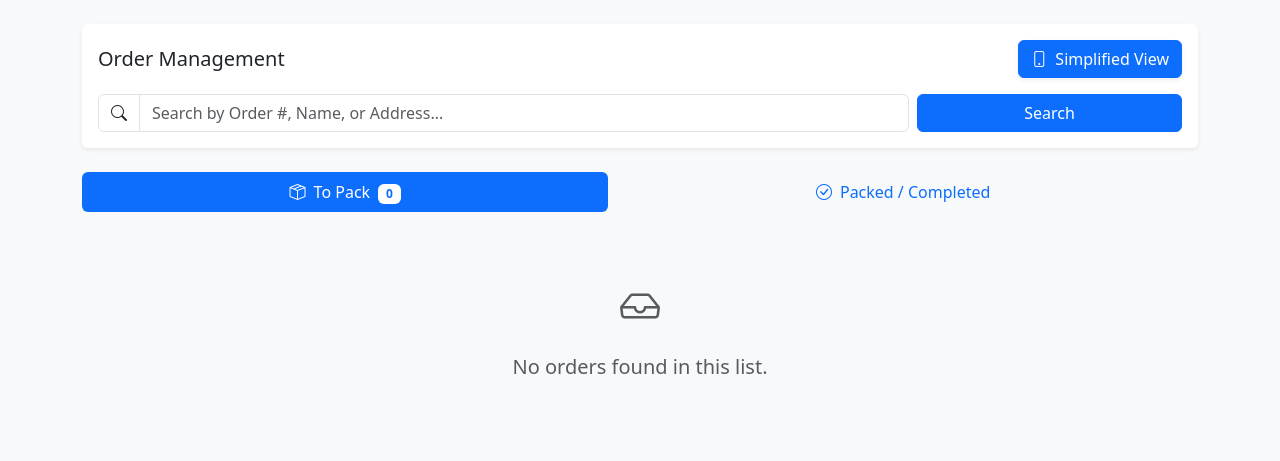
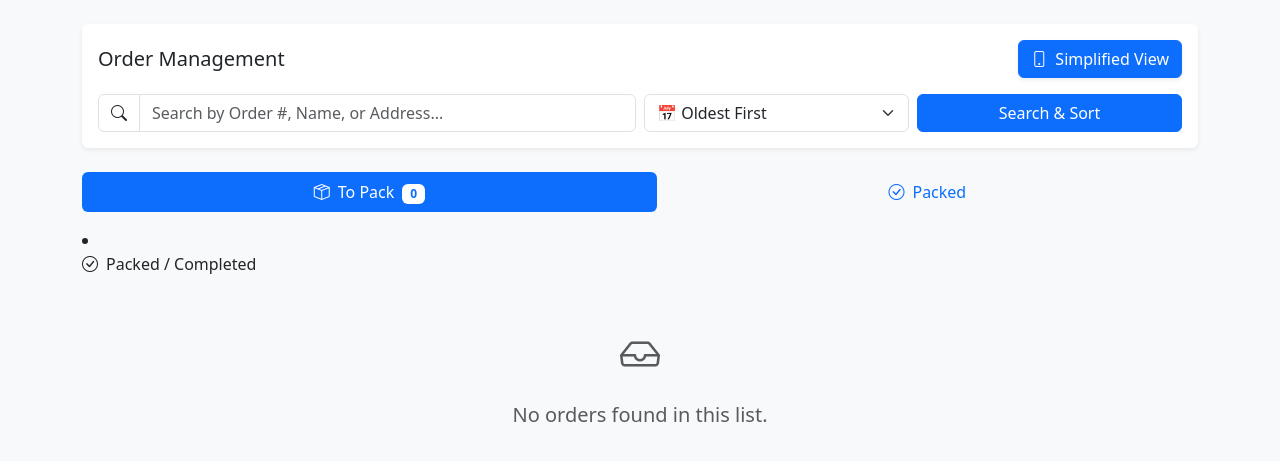
Before and after one commit to DanielPicciau/WebApp, a Django app: page / in a window 1280 px wide. Shown: the part 56-517 px from the top of the page. Run offline with Django 5.2, Linux system fonts and the light colour scheme; the visitor is signed in with stand-in values (Sample User, id 1); data that the repository does not hold is empty.

Commit message:
Add sorting functionality to Order List

```diff
--- a/orders/templates/orders/order_list.html
+++ b/orders/templates/orders/order_list.html
@@ -12,31 +12,43 @@
             </div>
 
             <form method="get" action="" class="row g-2">
-                <div class="col-md-9 col-sm-8">
+                <div class="col-md-6 col-sm-12">
                     <div class="input-group">
                         <span class="input-group-text bg-white"><i class="bi bi-search"></i></span>
                         <input type="text" name="q" class="form-control" value="{{ search_query }}" placeholder="Search by Order #, Name, or Address...">
                     </div>
                 </div>
-                <div class="col-md-3 col-sm-4 d-grid gap-2">
+                <div class="col-md-3 col-sm-6">
+                    <select name="sort" class="form-select" onchange="this.form.submit()">
+                        <option value="oldest" {% if sort_option == 'oldest' %}selected{% endif %}>📅 Oldest First</option>
+                        <option value="newest" {% if sort_option == 'newest' %}selected{% endif %}>📅 Newest First</option>
+                        <option value="value_high" {% if sort_option == 'value_high' %}selected{% endif %}>💰 Value: High to Low</option>
+                        <option value="value_low" {% if sort_option == 'value_low' %}selected{% endif %}>💰 Value: Low to High</option>
+                    </select>
+                </div>
+                <div class="col-md-3 col-sm-6 d-grid gap-2">
                     <input type="hidden" name="status" value="{{ filter_status }}">
-                    <button type="submit" class="btn btn-primary">Search</button>
-                    {% if search_query %}
-                        <a href="?status={{ filter_status }}" class="btn btn-outline-secondary">Clear</a>
-                    {% endif %}
+                    <button type="submit" class="btn btn-primary">Search & Sort</button>
                 </div>
             </form>
         </div>
     </div>
 
-    <!-- Tabs Navigation -->
+    <!-- Sort Tabs Integration (Preserves sort order) -->
     <ul class="nav nav-pills nav-fill mb-3">
         <li class="nav-item">
-            <a class="nav-link {% if filter_status == 'unpacked' %}active{% endif %}" href="?status=unpacked{% if search_query %}&q={{ search_query }}{% endif %}">
+            <a class="nav-link {% if filter_status == 'unpacked' %}active{% endif %}" href="?status=unpacked&sort={{ sort_option }}{% if search_query %}&q={{ search_query }}{% endif %}">
                 <i class="bi bi-box-seam me-2"></i>To Pack
                 {% if filter_status == 'unpacked' %} <span class="badge bg-white text-primary ms-1">{{ orders.count }}</span>{% endif %}
             </a>
         </li>
+        <li class="nav-item">
+            <a class="nav-link {% if filter_status == 'packed' %}active{% endif %}" href="?status=packed&sort={{ sort_option }}{% if search_query %}&q={{ search_query }}{% endif %}">
+                <i class="bi bi-check-circle me-2"></i>Packed
+                {% if filter_status == 'packed' %} <span class="badge bg-white text-primary ms-1">{{ orders.count }}</span>{% endif %}
+            </a>
+        </li>
+    </ul>
         <li class="nav-item">
             <a class="nav-link {% if filter_status == 'packed' %}active{% endif %}" href="?status=packed{% if search_query %}&q={{ search_query }}{% endif %}">
                 <i class="bi bi-check-circle me-2"></i>Packed / Completed
--- a/orders/views.py
+++ b/orders/views.py
@@ -57,12 +57,12 @@ def dashboard(request):
 def order_list(request):
     filter_status = request.GET.get('status', 'unpacked')
     search_query = request.GET.get('q', '')
+    sort_option = request.GET.get('sort', 'oldest')
 
     if filter_status == 'packed':
-        orders = Order.objects.filter(is_packed=True).order_by('created_at')
+        orders = Order.objects.filter(is_packed=True)
     else:
-        orders = Order.objects.filter(is_packed=False).order_by('created_at')
-
+        orders = Order.objects.filter(is_packed=False)
 
     if search_query:
         orders = orders.filter(
@@ -71,10 +71,21 @@ def order_list(request):
             Q(shipping_address__icontains=search_query)
         )
 
+    # Apply Sorting
+    if sort_option == 'newest':
+        orders = orders.order_by('-created_at')
+    elif sort_option == 'value_high':
+        orders = orders.order_by('-subtotal')
+    elif sort_option == 'value_low':
+        orders = orders.order_by('subtotal')
+    else: # oldest
+        orders = orders.order_by('created_at')
+
     return render(request, 'orders/order_list.html', {
         'orders': orders,
         'filter_status': filter_status,
-        'search_query': search_query
+        'search_query': search_query,
+        'sort_option': sort_option
     })
 
 @user_passes_test(lambda u: u.is_superuser)
```
